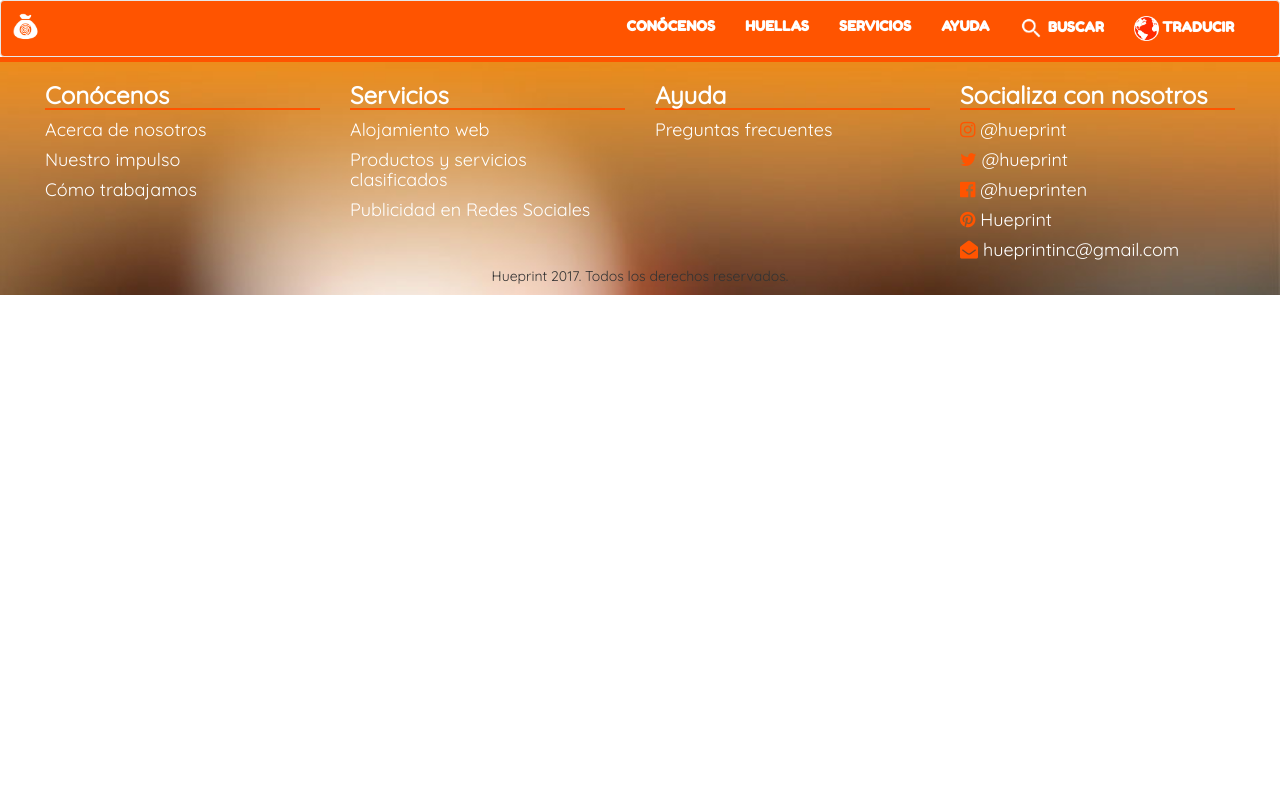
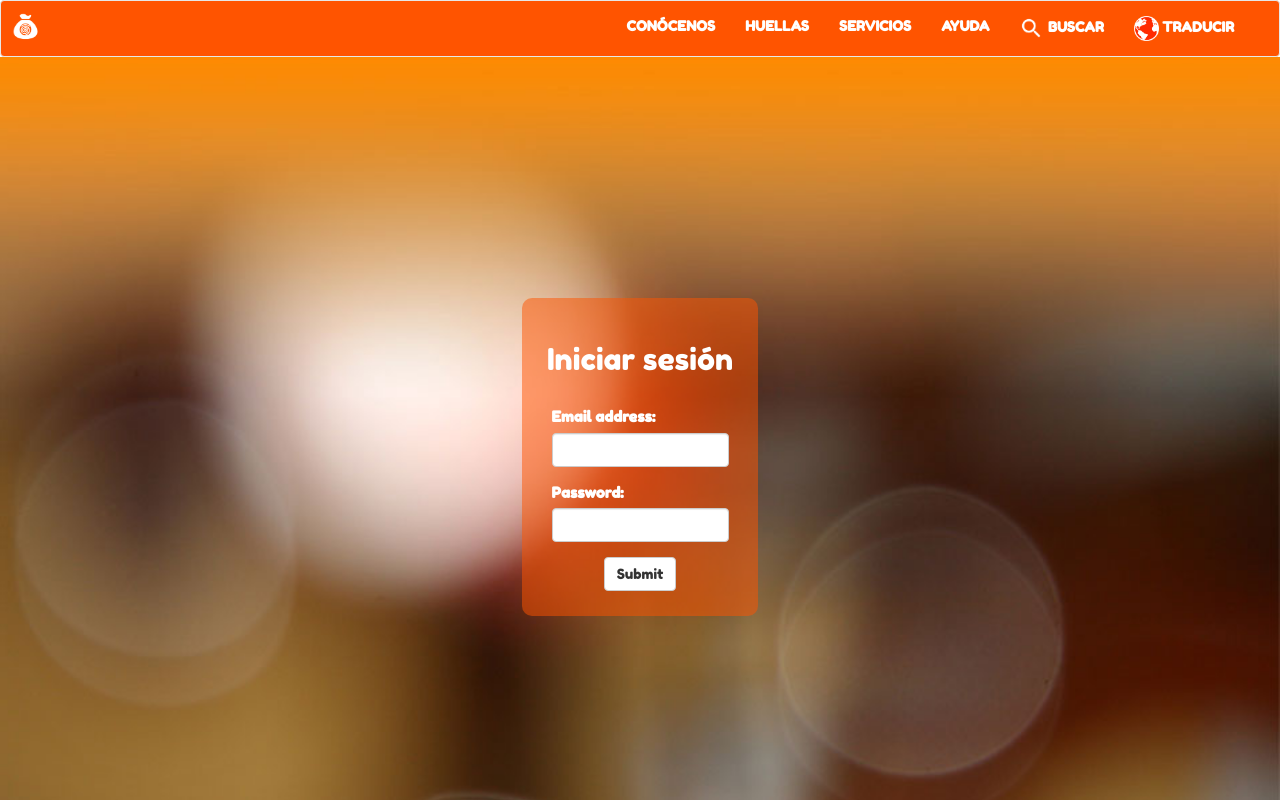
Before and after one commit to jfuenmayor96/hueprint, a React (Create React App) app: page /hueprint/login in a window 1280 px wide. Shown: the top 800 px of the page. Built offline with nearby package versions, Linux system fonts and the light colour scheme; a web font is replaced by a local one.

Commit message:
primera version del login

```diff
--- a/src/App.js
+++ b/src/App.js
@@ -5,6 +5,7 @@ import Huellas from "./containers/Huellas/Huellas";
 import Main from "./containers/Main/Main";
 import Navbar  from "./containers/Navbar/Navbar";
 import Servicios from "./containers/Servicios/Servicios";
+import Login from "./containers/Login/Login";
 import {Route, Switch} from 'react-router-dom';
 import './App.css';
 
@@ -19,6 +20,7 @@ class App extends Component {
           <Route path="/hueprint/conocenos/" component={Conocenos}/>
           <Route path="/hueprint/huellas" component={Huellas}/>
           <Route path="/hueprint/servicios" component={Servicios}/>
+          <Route path="/hueprint/login" component={Login}/>
         </Switch>
         <Footer/>
       </div>
--- /dev/null
+++ b/src/containers/Login/Login.css
@@ -0,0 +1,30 @@
+.burbujas {
+    background-image: url('../../assets/Main/wallpaper.jpg');
+    background-position: center;
+    background-repeat: no-repeat;
+    background-size: cover;
+    background-attachment: fixed;
+    z-index: -99999;
+}
+
+.loginForm {
+  height: auto;
+  width: auto;
+  background-color: blue;
+  display: flex;
+  flex-flow: column nowrap;
+  justify-content: center;
+  align-items: center;
+  color: white;
+  background-color: rgba(255, 84, 0, 0.5);
+  border-radius: 10px;
+  padding: 25px 25px;
+}
+
+label {
+  font-size: 15px;
+}
+
+h2 {
+  color: white;
+}
--- /dev/null
+++ b/src/containers/Login/Login.js
@@ -0,0 +1,49 @@
+import React, { PropTypes } from 'react';
+import "./Login.css";
+
+class Login extends React.Component {
+  constructor(props){
+   super(props);
+   this.handleSubmit = this.handleSubmit.bind(this);
+  }
+
+  handleSubmit(event){
+   event.preventDefault();
+   fetch('/api/login', {
+   method: 'post',
+   headers: {'Content-Type':'application/json'},
+   body: JSON.stringify({
+     "email": document.getElementById("email").value,
+     "password": document.getElementById("pwd").value
+   })
+   })
+     .then(response => response.json())
+     .then(res => console.log(res))
+     .catch(err => console.log(err));
+  };
+
+  render () {
+    return(
+      <div>
+        <div className="row burbujas" style={{height: "100vh", display: "flex", flexFlow: "row wrap", justifyContent: "center", alignItems: "center"}}>
+          <div className="loginForm">
+            <h2>Iniciar sesión</h2><br/>
+              <form>
+                <div className="form-group">
+                  <label htmlFor="email">Email address:</label>
+                  <input type="email" className="form-control" id="email"/>
+                </div>
+                <div className="form-group">
+                  <label htmlFor="pwd">Password:</label>
+                  <input type="password" className="form-control" id="pwd"/>
+                </div>
+                <center><button type="submit" onClick={this.handleSubmit} className="btn btn-default">Submit</button></center>
+              </form>
+          </div>
+        </div>
+      </div>
+    );
+  }
+}
+
+export default Login;
```
Also changed, not shown: src/registerServiceWorker.js (added, +108 -0 lines), src/logo.svg (added), 1 other file (tests, documents, lock files or other folders).
